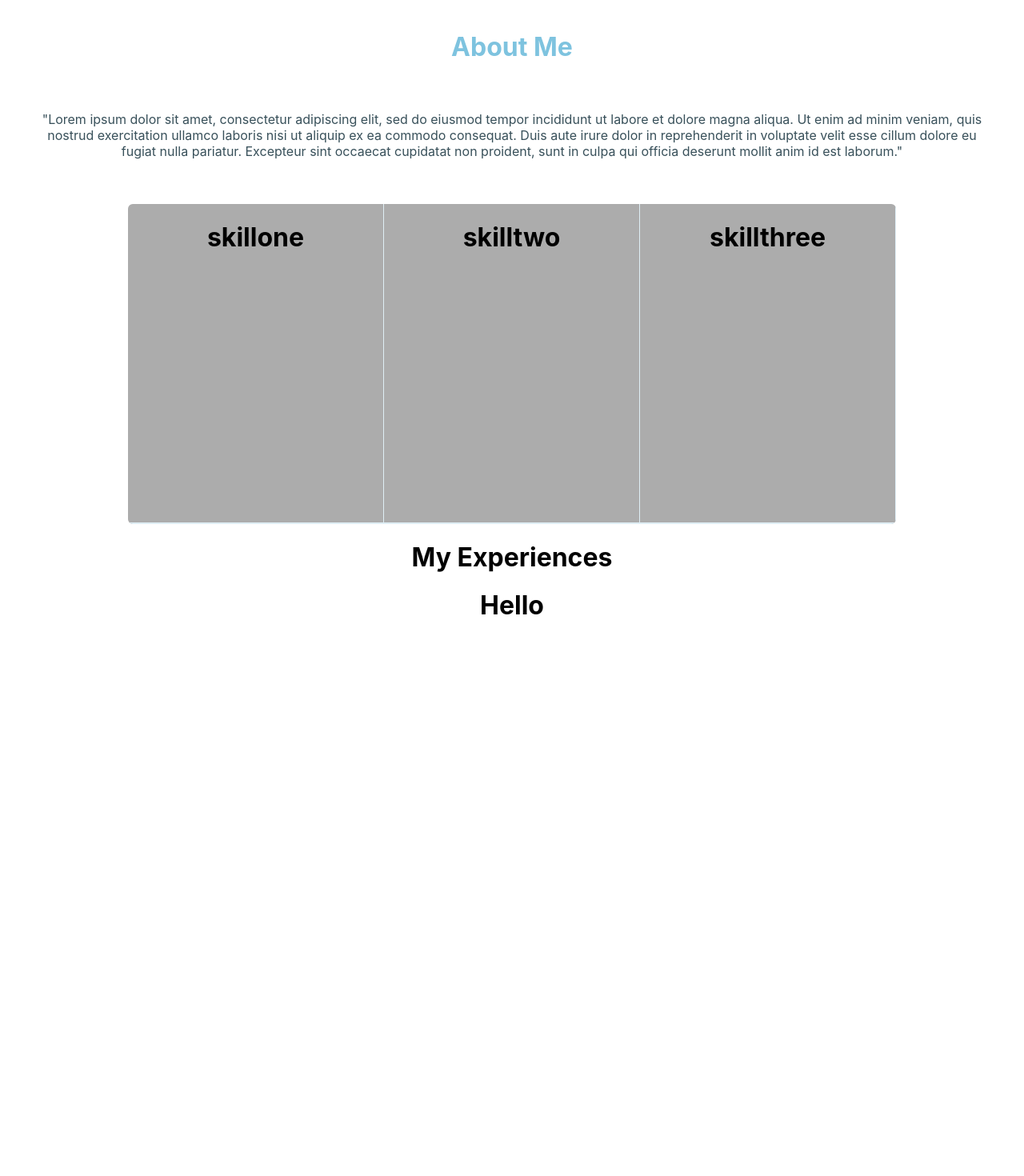
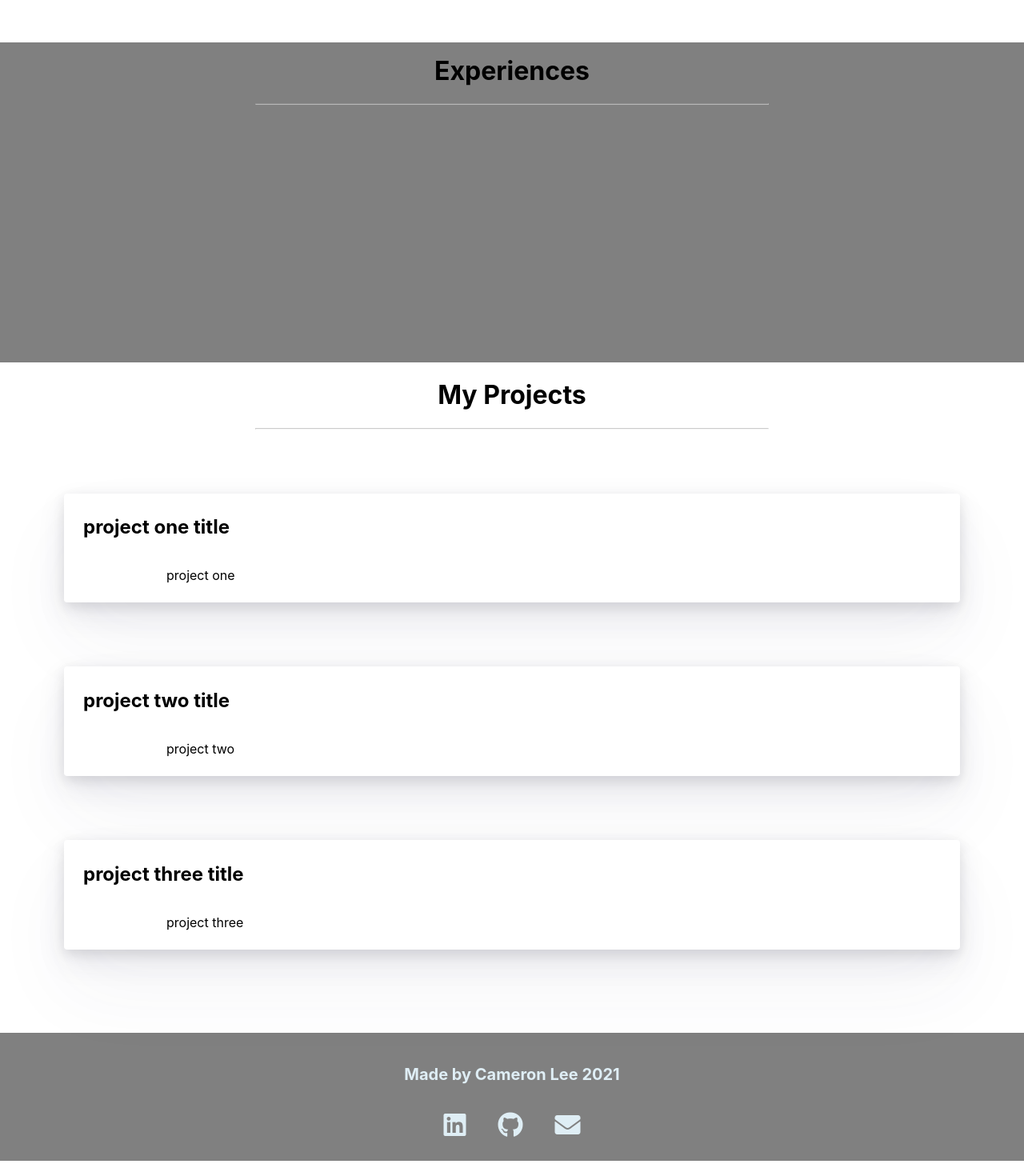
Before and after one commit to cameronl10/portfolio, a React (Create React App) app: page / in a window 1280 px wide. Shown: the part 860-2330 px from the top of the page at 80% size. Built offline with nearby package versions, Linux system fonts and the light colour scheme.

Commit message:
updated, added project page

```diff
--- a/src/App.css
+++ b/src/App.css
@@ -17,26 +17,36 @@
 #introdivider{
   opacity:0.5;
 }
+#experiencedivider{
+  opacity:0.5;
+  width:50%;
+}
 .icons{
 
   text-align:center;
   flex-direction:row;
   padding:2vh;
-  font-size:10rem
+  font-size:2rem
 }
 #instaicon{
-  color:White;
+  color:rgb(223, 238, 245);
   margin-right:5vh;
   height:auto;
   transition: 0.5s;
 }
-#githubicon{
-  color:white;
+#emailicon{
+  color:rgb(223,238,245);
+  margin-left:5vh;
+  height:auto;
   transition:0.5s;
 }
-#instaicon:hover{color:purple}
+#githubicon{
+  color:rgb(223, 238, 245);
+  transition:0.5s;
+}
+#instaicon:hover{color:#0072b1}
 #githubicon:hover{color:black}
-
+#emailicon:hover{color:rgb(126, 209, 235)};
 .homepage{
   background-color:white;
 }
@@ -57,22 +67,7 @@
     margin-inline-start: 0px;
     margin-inline-end: 0px;
 }
-.container{
-  display:flex ;
-  margin-left:auto;
-  margin-right:auto;
-  width:75%;
-  background-color:rgb(172, 172, 172);
-  border-radius: 6px;
-  overflow: hidden;
-  min-height: 50vh;
-}
-.column{
-  flex:1;
-  text-align:center;
-  border-bottom: 2px solid rgb(223, 238, 245);;
-  border-right: 1px solid rgb(223, 238, 245);;
-}
+
 .experiencecontainer{
   flex-wrap: wrap;
   background-color:white;
@@ -80,7 +75,43 @@
   justify-content:center;
   text-align:center;
 }
-
+#experiencetitle{
+  padding-top:2vh;
+  text-align:center;
+}
+.experience{
+  min-height:50vh;
+  background-color:grey;
+}
 .experiencecard{
   flex:1;
 }
+.projectcard{
+  position: relative;
+  display: flex;
+  flex-direction: column;
+  justify-content: flex-end;
+  margin:10vh;
+  background-color: #fff;
+  border-radius: 4px;
+  box-shadow: 0 50px 100px rgb(50 50 93 / 5%), 0 15px 35px rgb(50 50 93 / 10%), 0 5px 15px rgb(0 0 0 / 10%);
+  padding: 1vh;
+}
+#projecttitle{
+  text-align:left;
+  padding-left:2vh;
+}
+.footer{
+  min-height:20vh;
+  background-color:grey;
+}
+#footertext{
+  padding-top:5vh;
+  color:rgb(223, 238, 245);
+  text-align:center;
+  font-size:1.25rem;
+}
+#projecttext{
+  text-align:left;
+  padding-left:15vh;
+}
--- a/src/App.js
+++ b/src/App.js
@@ -2,12 +2,14 @@ import './App.css';
 import Intro from './components/Intro';
 import Home from './components/Home';
 import Experiences from './components/Experiences';
+import Contact from './components/contact';
 function App() {
   return (
     <div className="App">
       <Intro/>
       <Home/>
       <Experiences/>
+      <Contact/>
     </div>
   );
 }
--- a/src/components/Experiences.js
+++ b/src/components/Experiences.js
@@ -3,10 +3,28 @@ export default function Experiences() {
     return (
         <div className="experiencecontainer">
             <div className="experienceCenter">
-                <h1>My Experiences</h1>
+                <h1>My Projects</h1>
+                <hr id="experiencedivider"></hr>
             </div>
            <div className="experiencecard">
-               <h1>Hello</h1>
+               <div className ="projectcard">
+                   <h2 id="projecttitle">project one title</h2>
+                    <p id="projecttext">
+                        project one
+                    </p>
+               </div>
+               <div className="projectcard">
+                   <h2 id="projecttitle">project two title</h2>
+                   <p id="projecttext">
+                       project two
+                   </p>
+               </div>
+               <div className="projectcard">
+                   <h2 id="projecttitle">project three title</h2>
+                   <p id="projecttext">
+                       project three
+                   </p>
+               </div>
            </div>
         </div>
     )
--- a/src/components/Home.js
+++ b/src/components/Home.js
@@ -5,24 +5,15 @@ export default function Home() {
         <div className="homepage">
             <div className="homewriting">
             <h1 id="aboutmeid">About Me</h1>
+            <hr id="experiencedivider"></hr>
             <p id="aboutmep">"Lorem ipsum dolor sit amet, consectetur adipiscing elit, sed do eiusmod tempor incididunt ut labore et dolore magna aliqua. Ut enim ad minim veniam, quis nostrud exercitation ullamco laboris nisi ut aliquip ex ea commodo consequat. Duis aute irure dolor in reprehenderit in voluptate velit esse cillum dolore eu fugiat nulla pariatur. Excepteur sint occaecat cupidatat non proident, sunt in culpa qui officia deserunt mollit anim id est laborum."</p>
             </div>
-
-
-            <div className="container">
-            <div className="column">
-                <div id="projectonewriting">
-                <h1>skillone</h1>
-                </div>
-            </div>
-            <div className="column">
-                <h1>skilltwo</h1>
-            </div>
-            <div className="column">
-                <h1>skillthree</h1>
+            <div className="experience">
+            <h1 id="experiencetitle">Experiences</h1>
+            <hr id="experiencedivider"></hr>
             </div>
 
         </div>
-        </div>
+
     )
 }
--- a/src/components/Intro.js
+++ b/src/components/Intro.js
@@ -12,14 +12,7 @@ export default function Intro() {
         wrapper="h1"
              />
             </div>
-            <div className="icons">
-                <a rel="noreferrer" id="instaicon" href="https://www.instagram.com/cameron.l1/" target="_blank">
-                 <i class="fab fa-instagram"></i>
-                </a>
-                <a rel="noreferrer" id="githubicon" href="https://github.com/cameronl10" target="_blank">
-                    <i class="fab fa-github"></i>
-                </a>
-            </div>
+
         </div>
     )
 }
--- /dev/null
+++ b/src/components/contact.js
@@ -0,0 +1,21 @@
+import React from 'react'
+
+export default function Contact() {
+    return (
+        <div className="footer">
+            <h2 id="footertext">Made by Cameron Lee 2021</h2>
+            <div className="icons">
+                <a rel="noreferrer" id="instaicon" href="https://www.linkedin.com/in/cameron-lee-0506891b3/" target="_blank">
+                 <i class="fab fa-linkedin"></i>
+                </a>
+                <a rel="noreferrer" id="githubicon" href="https://github.com/cameronl10" target="_blank">
+                    <i class="fab fa-github"></i>
+                </a>
+                <a rel="noreferrer" id="emailicon" href="mailto:EMAILADDRESS" target="_blank">
+                    <i class="fas fa-envelope"></i>
+                </a>
+
+            </div>
+        </div>
+    )
+}
```
